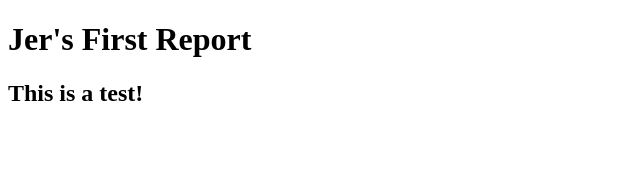
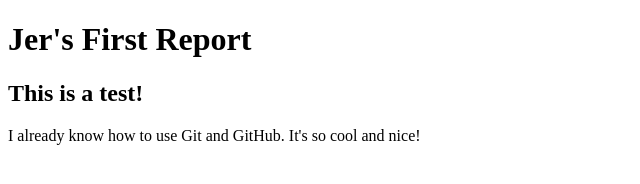
Before and after one commit to jer-webdesign/my-first-repos, a plain HTML site: page index.html in a window 1280 px wide. Shown: the whole page, without its empty margins (0-640 px from the left). Drawn offline with Linux system fonts and the light colour scheme.

Commit message:
Update index.html
I already know how to use Git and GitHub.

```diff
--- a/index.html
+++ b/index.html
@@ -7,5 +7,6 @@
 <body>
  <h1>Jer's First Report</h1>
  <h2>This is a test!</h2>
+ <p>I already know how to use Git and GitHub. It's so cool and nice!</p>
 </body>
 </html>
```
